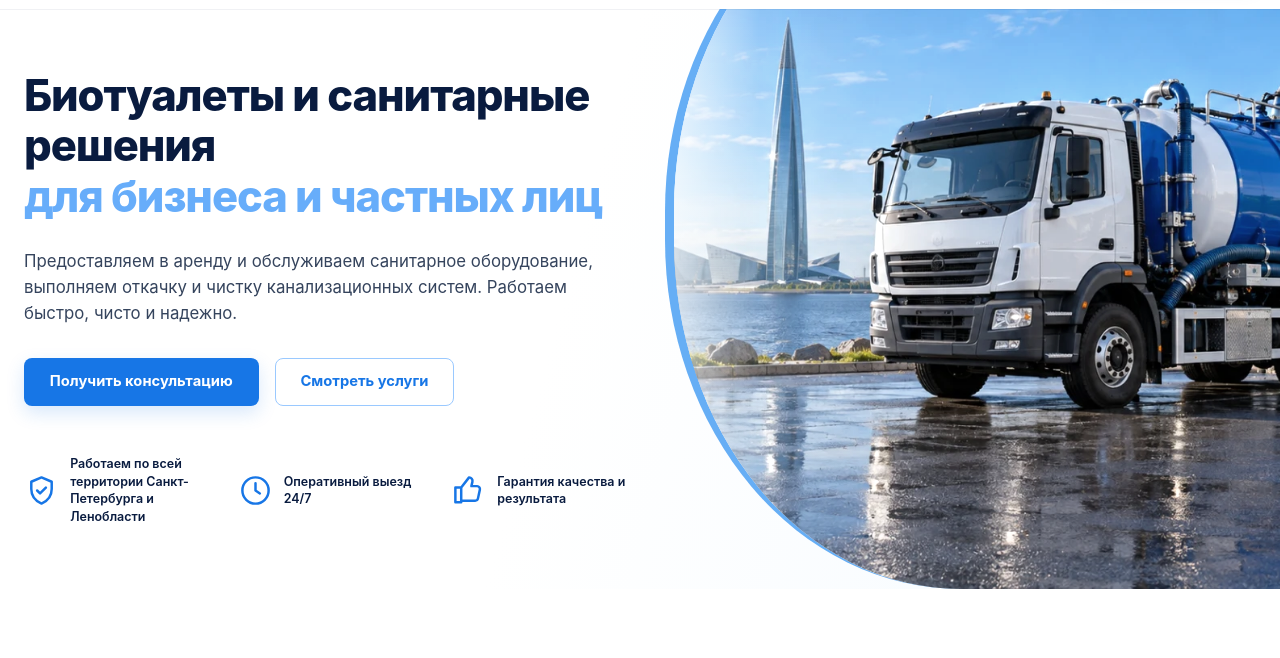
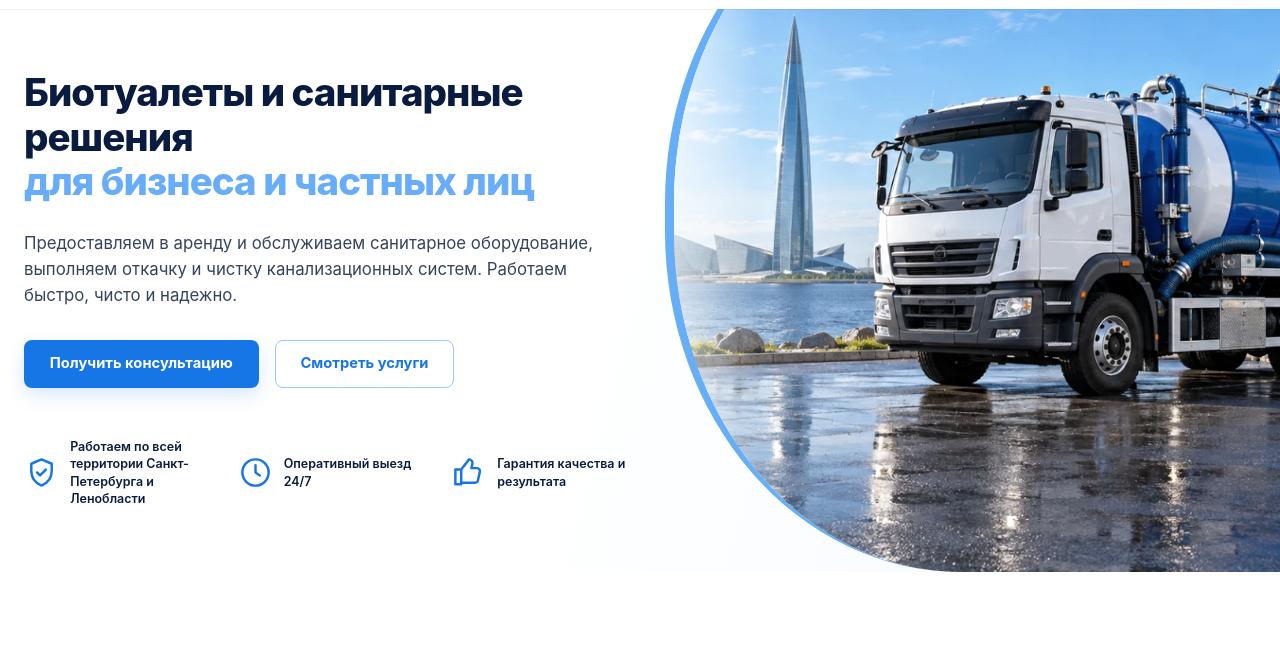
Before and after one commit to egoncharova-cloud/cleancit.dev, a plain HTML site: page index.html in a window 1280 px wide. Shown: the part 138-796 px from the top of the page. Drawn offline with Linux system fonts and the light colour scheme.

Commit message:
Уместили главный заголовок в три строки

```diff
--- a/assets/css/main.css
+++ b/assets/css/main.css
@@ -190,7 +190,7 @@ body.modal-open{overflow:hidden}
 @media(max-width:380px){.footer__service-area ul{grid-template-columns:1fr}}
 
 /* Main-page content expansion */
-.hero h1{font-size:clamp(2.45rem,3.4vw,3.25rem)}
+.hero h1{font-size:clamp(2.35rem,3vw,2.8rem)}
 .hero__visual img{object-position:60% center}
 .hero__actions button{font-family:inherit}
 .company-intro__card{display:grid;grid-template-columns:minmax(280px,.8fr) minmax(0,1.45fr);gap:clamp(2rem,5vw,5rem);padding:clamp(2rem,4.5vw,4rem);border:1px solid var(--color-border);border-radius:var(--radius-lg);background:linear-gradient(135deg,#f7fbff,#eef7ff);box-shadow:var(--shadow-card)}
```
